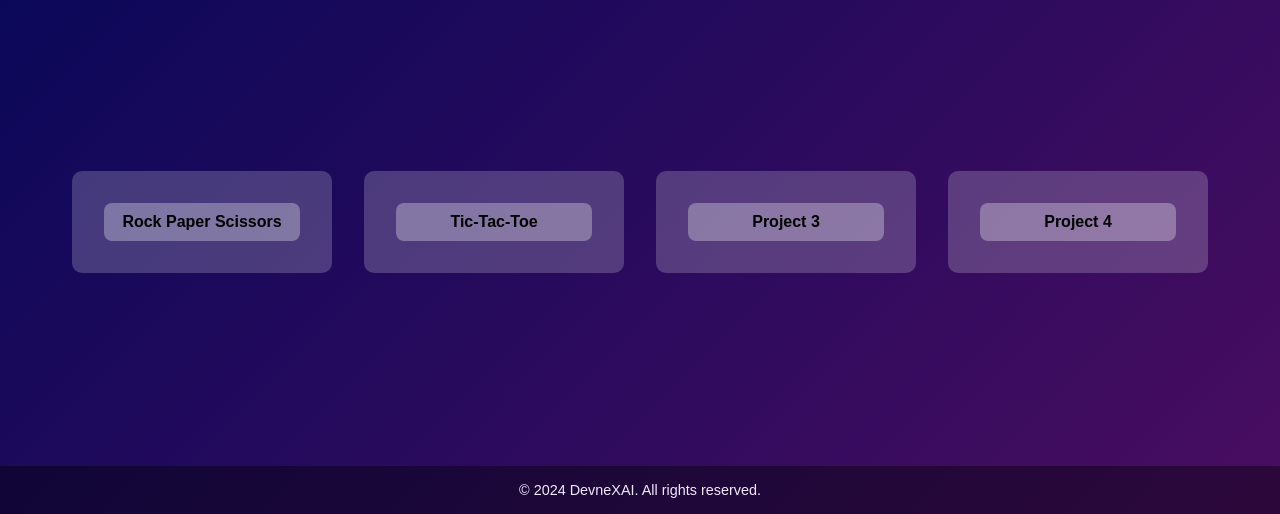
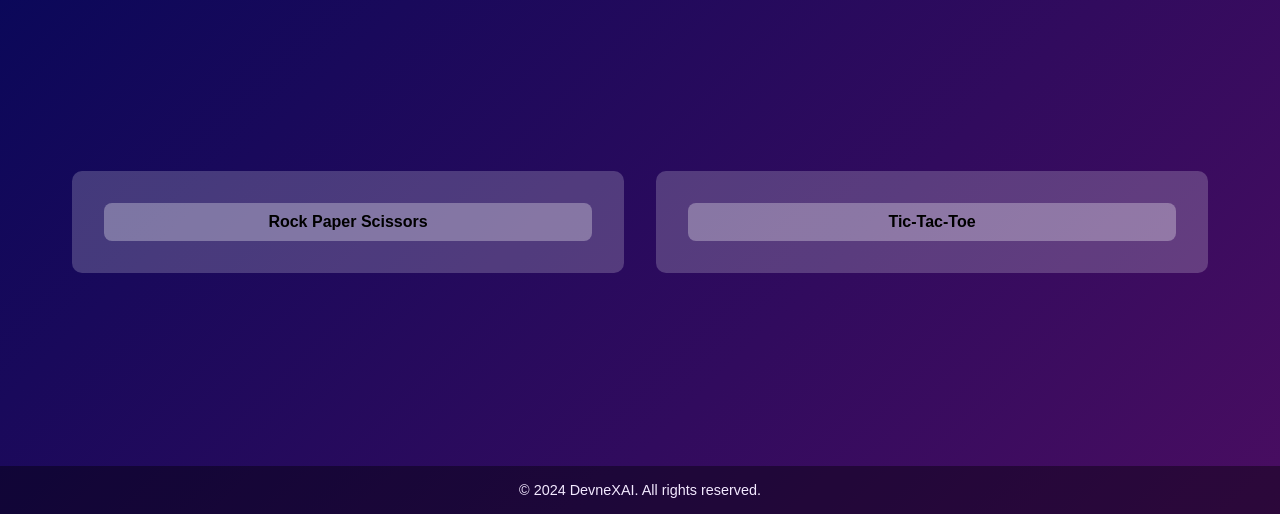
Before and after one commit to DavePujan/DevneXAI, a plain HTML site: page Games Section/index.html in a window 1280 px wide. Shown: the part 286-800 px from the top of the page. Drawn offline with Linux system fonts and the light colour scheme.

Commit message:
Update index.html

```diff
--- a/Games Section/index.html
+++ b/Games Section/index.html
@@ -176,8 +176,8 @@
   <div class="grid-container">
     <div class="grid-item"><a href="ROCK PAPER SCISSORS\Files\index.html" >Rock Paper Scissors</a></div>
     <div class="grid-item"><a href="Tic-Tac-Toe\index.html">Tic-Tac-Toe</a></div>
-    <div class="grid-item"><a href="#">Project 3</a></div>
-    <div class="grid-item"><a href="#">Project 4</a></div>
+<!--     <div class="grid-item"><a href="#">Project 3</a></div>
+    <div class="grid-item"><a href="#">Project 4</a></div> -->
   </div>
 
   <!-- Footer Section -->
```
